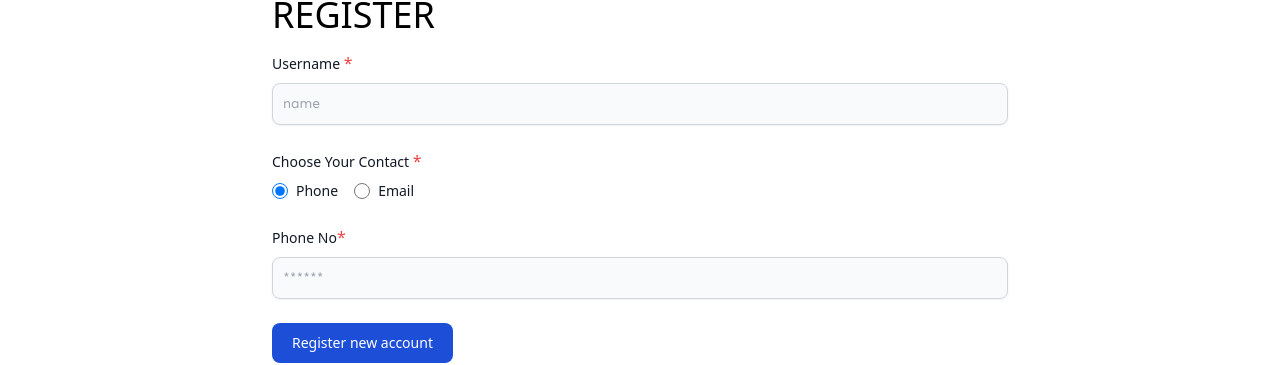
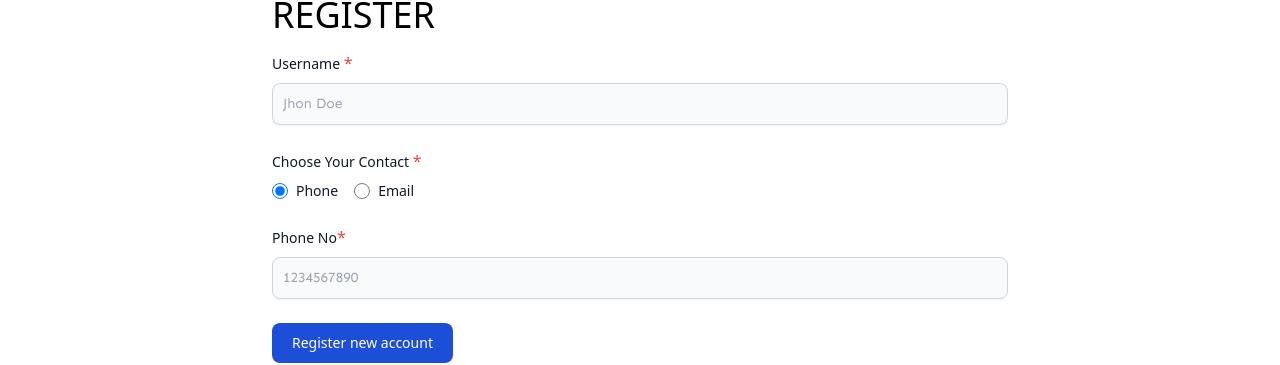
Before and after one commit to vishwanath231/artisans-ecommerce, a React (Create React App) app in the folder frontend/: page /artisan/register in a window 1280 px wide. Both pictures are taken after a click on the radio button "Phone". Shown: the part 185-550 px from the top of the page. Built offline with nearby package versions, Linux system fonts and the light colour scheme; the HTML template or start-up script is replaced by a standard one.

Commit message:
Artisan register screen

```diff
--- a/frontend/src/screens/artisan/ArtisanRegisterScreen.js
+++ b/frontend/src/screens/artisan/ArtisanRegisterScreen.js
@@ -4,6 +4,7 @@ import { useNavigate } from 'react-router-dom';
 const ArtisanRegisterScreen = () => {
 
     const [option, setOption] = useState('');
+    // const [username, usern] = useState();
 
     const optional = e => {
         setOption(e.target.value);
@@ -13,6 +14,7 @@ const ArtisanRegisterScreen = () => {
     const navigate = useNavigate();
 
     const submitHandle = () => {
+
         navigate('/artisan/verification')
     }
 
@@ -23,19 +25,42 @@ const ArtisanRegisterScreen = () => {
         <form onSubmit={submitHandle}>
             <div className="mb-6">
                 <label htmlFor='username' className="block mb-2 text-sm font-medium text-gray-900 ">Username <span className='text-red-500 text-base'>*</span></label>
-                <input type="text" id="username" className="shadow-sm bg-gray-50 border border-gray-300 text-gray-900 text-sm rounded-lg focus:ring-blue-500 focus:border-blue-500 block w-full p-2.5 " placeholder="name" required />
+                <input
+                    type="text"
+                    id="username"
+                    name='username'
+                    placeholder="Jhon Doe"
+                    className="shadow-sm bg-gray-50 border border-gray-300 text-gray-900 text-sm rounded-lg focus:ring-blue-500 focus:border-blue-500 block w-full p-2.5"
+                    required
+                />
             </div>
 
             <div className='mb-6'>
                 <label htmlFor='' className="block mb-2 text-sm font-medium text-gray-900 ">Choose Your Contact <span className='text-red-500 text-base'>*</span></label>
                 <div className="flex flex-wrap ">
                     <div className="flex items-center mr-4">
-                        <input id="phone" onClick={optional} type="radio" value="phone" name="colored-radio" className="w-4 h-4 text-green-600 bg-gray-100 border-gray-300 focus:ring-green-500" required />
-                        <label htmlFor="phone" className="ml-2 text-sm font-medium text-gray-900 dark:text-gray-300">Phone</label>
+                        <input
+                            id="phoneRadio"
+                            onClick={optional}
+                            type="radio"
+                            value="phone"
+                            name="colored-radio"
+                            className="w-4 h-4 text-green-600 bg-gray-100 border-gray-300 focus:ring-green-500"
+                            required
+                        />
+                        <label htmlFor="phoneRadio" className="ml-2 text-sm font-medium text-gray-900 dark:text-gray-300">Phone</label>
                     </div>
                     <div className="flex items-center mr-4">
-                        <input id="email" onClick={optional} type="radio" value="email" name="colored-radio" className="w-4 h-4 text-green-600 bg-gray-100 border-gray-300 focus:ring-green-500" required />
-                        <label htmlFor="email" className="ml-2 text-sm font-medium text-gray-900 dark:text-gray-300">Email</label>
+                        <input
+                            id="emailRadio"
+                            onClick={optional}
+                            type="radio"
+                            value="email"
+                            name="colored-radio"
+                            className="w-4 h-4 text-green-600 bg-gray-100 border-gray-300 focus:ring-green-500"
+                            required
+                        />
+                        <label htmlFor="emailRadio" className="ml-2 text-sm font-medium text-gray-900 dark:text-gray-300">Email</label>
                     </div>
                 </div>
             </div>
@@ -44,7 +69,14 @@ const ArtisanRegisterScreen = () => {
                 option === "email" ? (
                     <div className="mb-6">
                         <label htmlFor="email" className="block mb-2 text-sm font-medium text-gray-900 ">Email <span className='text-red-500 text-base'>*</span></label>
-                        <input type="email" id="email" className="shadow-sm bg-gray-50 border border-gray-300 text-gray-900 text-sm rounded-lg focus:ring-blue-500 focus:border-blue-500 block w-full p-2.5 " placeholder="example@support.com" required />
+                        <input
+                            type="email"
+                            id="email"
+                            name='email'
+                            className="shadow-sm bg-gray-50 border border-gray-300 text-gray-900 text-sm rounded-lg focus:ring-blue-500 focus:border-blue-500 block w-full p-2.5 "
+                            placeholder="example@support.com"
+                            required
+                        />
                     </div>
                 ) : null
             }
@@ -52,8 +84,15 @@ const ArtisanRegisterScreen = () => {
             {
                 option === "phone" ? (
                     <div className="mb-6">
-                        <label htmlFor="phone" className="block mb-2 text-sm font-medium text-gray-900 ">Phone No<span className='text-red-500 text-base'>*</span></label>
-                        <input type="number" id="email" className="no-arrow shadow-sm bg-gray-50 border border-gray-300 text-gray-900 text-sm rounded-lg focus:ring-blue-500 focus:border-blue-500 block w-full p-2.5 " placeholder="******" required />
+                        <label htmlFor="phone" className="block mb-2 text-sm font-medium text-gray-900">Phone No<span className='text-red-500 text-base'>*</span></label>
+                        <input
+                            type="number"
+                            id="phone"
+                            name="phone"
+                            className="no-arrow shadow-sm bg-gray-50 border border-gray-300 text-gray-900 text-sm rounded-lg focus:ring-blue-500 focus:border-blue-500 block w-full p-2.5"
+                            placeholder="1234567890"
+                            required
+                        />
                     </div>
                 ) : null
             }
```
